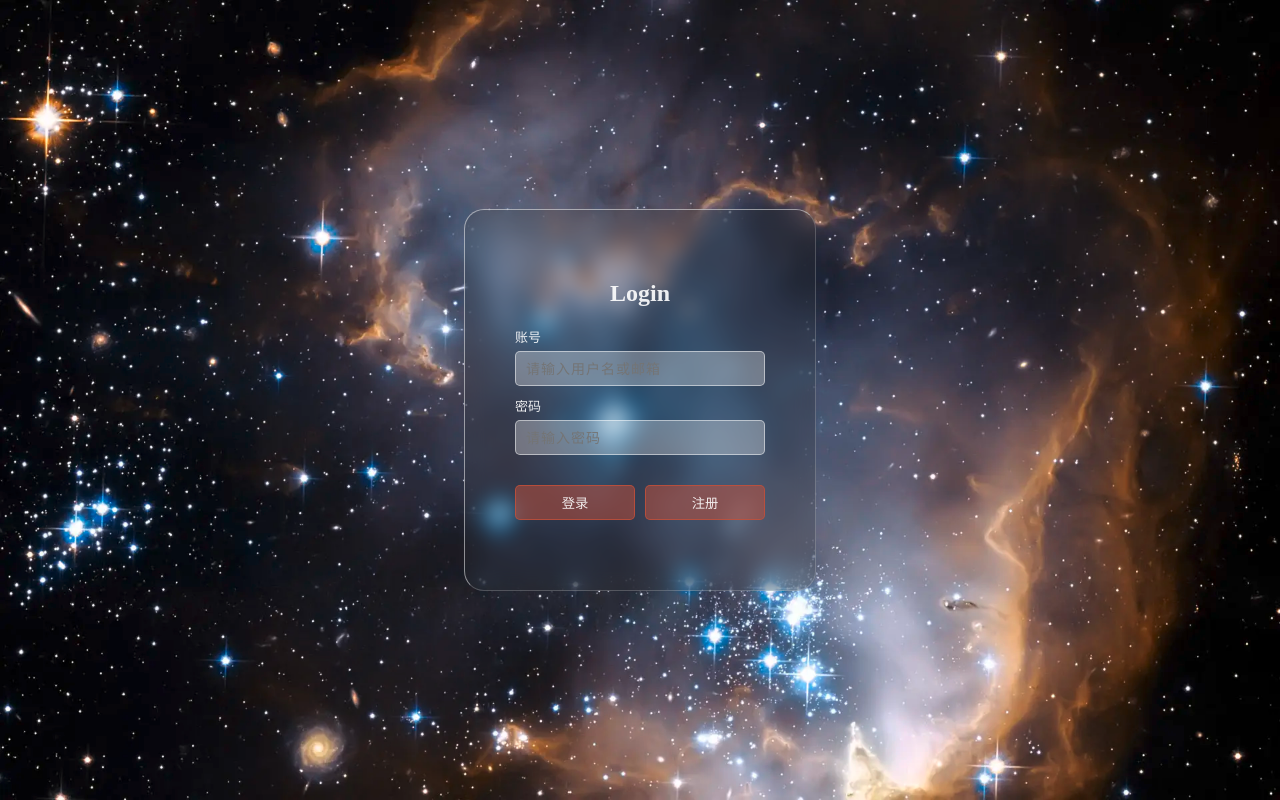
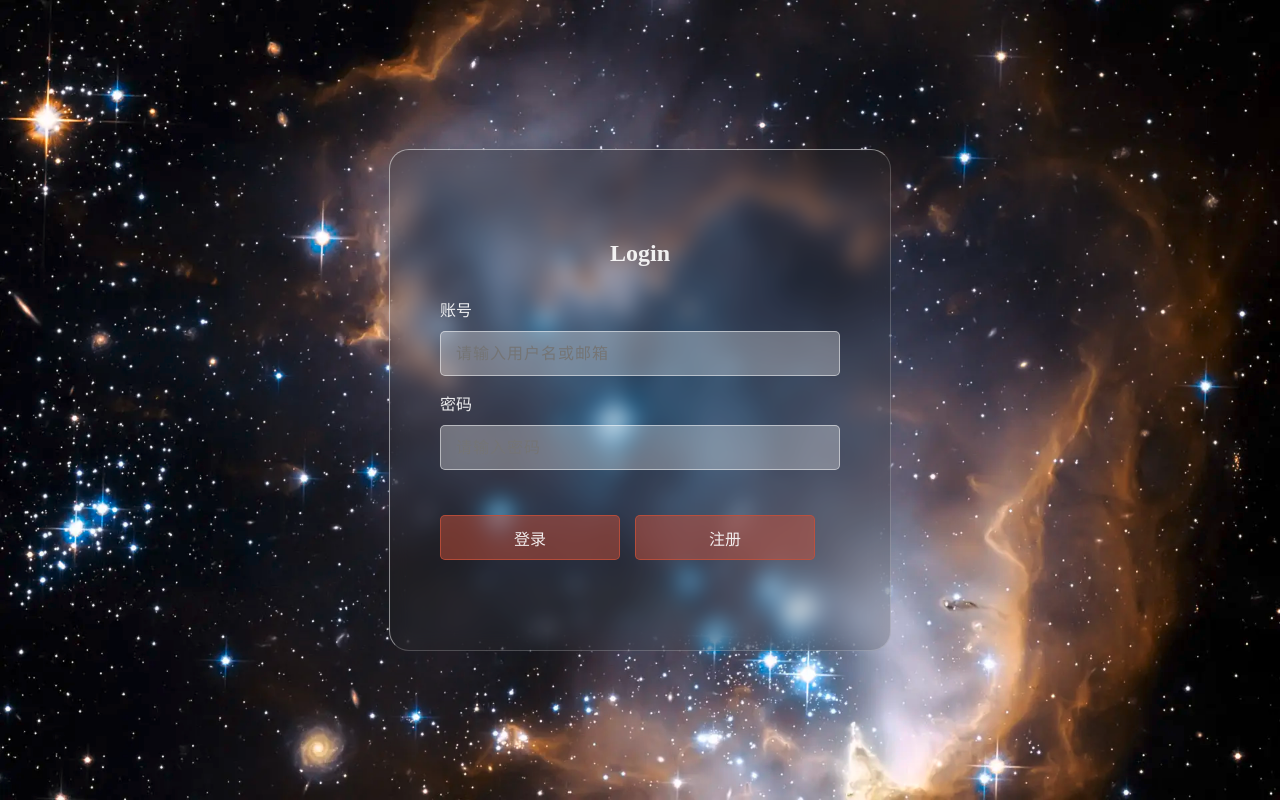
Before and after one commit to kywmsn/laker.github.io, a plain HTML site: page index.html in a window 1280 px wide. Drawn offline with Linux system fonts and the light colour scheme.

Commit message:
Update style.css

```diff
--- a/style.css
+++ b/style.css
@@ -21,8 +21,8 @@ body {
     flex-direction: column;
     justify-content: center;
     align-items: center;
-    width: 350px;
-    height: 380px;
+    width: 500px; /* 调整框体宽度 */
+    height: 500px; /* 调整框体高度 */
     border-top: 1px solid rgba(255,255,255,0.5);
     border-left: 1px solid rgba(255,255,255,0.5);
     border-bottom: 1px solid rgba(255,255,255,0.2);
@@ -33,7 +33,8 @@ body {
 
 .box > h2 {
     color: rgba(255,255,255,0.9);
-    margin-bottom: 20px;
+    margin-bottom: 30px; /* 调整标题和内容之间的间距 */
+    font-size: 24px; /* 增大标题字体 */
 }
 
 .box .input-box {
@@ -41,27 +42,27 @@ body {
     flex-direction: column;
     justify-content: center;
     align-items: start;
-    margin-bottom: 10px;
+    margin-bottom: 15px; /* 增大输入框之间的间距 */
 }
 
 .box .input-box > label {
-    margin-bottom: 5px;
+    margin-bottom: 10px; /* 调整标签与输入框之间的间距 */
     color: rgba(255,255,255,0.9);
-    font-size: 13px;
+    font-size: 16px; /* 增大标签字体 */
 }
 
 .box .input-box > input {
     box-sizing: border-box;
     color: rgba(255,255,255,0.9);
-    font-size: 14px;
-    height: 35px;
-    width: 250px;
+    font-size: 16px; /* 增大输入框字体 */
+    height: 45px; /* 增高输入框 */
+    width: 400px; /* 调整输入框宽度 */
     background: rgba(255,255,255,0.3);
     border: 1px solid rgba(255,255,255,0.5);
     border-radius: 5px;
     transition: 0.2s;
     outline: none;
-    padding: 0 10px;
+    padding: 0 15px; /* 调整输入框左右内边距 */
     letter-spacing: 1px;
 }
 
@@ -70,7 +71,7 @@ body {
 }
 
 .box .btn-box {
-    width: 250px;
+    width: 400px; /* 调整按钮容器宽度 */
     display: flex;
     flex-direction: column;
     justify-content: center;
@@ -78,11 +79,11 @@ body {
 }
 
 .box .btn-box > a {
-    font-size: 14px;
+    font-size: 16px; /* 增大超链接字体 */
     text-decoration: none;
     color: rgba(255,255,255,0.9);
     transition: 0.2s;
-    width: 250px;
+    width: 400px; /* 调整超链接宽度 */
     text-align: end;
 }
 
@@ -95,21 +96,22 @@ body {
     flex-direction: row;
     justify-content: center;
     align-items: start;
-    margin-top: 20px;
+    margin-top: 30px; /* 调整按钮组与输入框之间的间距 */
 }
 
 .box .btn-box > div > button {
-    width: 120px;
-    height: 35px;
+    width: 180px; /* 增大按钮宽度 */
+    height: 45px; /* 增高按钮 */
     border: 1px solid rgba(197, 81, 58,0.8);
     background: rgba(197, 81, 58,0.5);
     color: rgba(255,255,255,0.9);
+    font-size: 16px; /* 增大按钮字体 */
     border-radius: 5px;
     transition: 0.2s;
 }
 
 .box .btn-box > div > button:nth-of-type(2) {
-    margin-left: 10px;
+    margin-left: 15px; /* 增大按钮之间的间距 */
 }
 
 .box .btn-box > div > button:hover {
```
